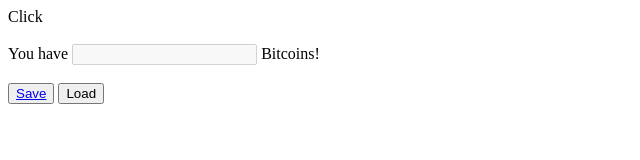
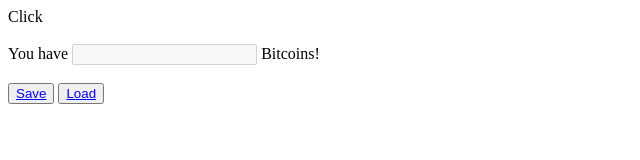
Before and after one commit to Sh4dowGaming/bitcoinMineIdleClicker, a plain HTML site: page index.html in a window 1280 px wide. Shown: the full height of the page, 0-640 px from the left. Drawn offline with Linux system fonts and the light colour scheme.

Commit message:
Update index.html

```diff
--- a/index.html
+++ b/index.html
@@ -21,7 +21,7 @@
    <br><br>
 
    <button><a href="a" onClick="save()">Save</a></button>
-   <button><a hred="a" onClick="load()">Load</a></button>
+   <button><a href="a" onClick="load()">Load</a></button>
 
    <script>
       function save() {
```
